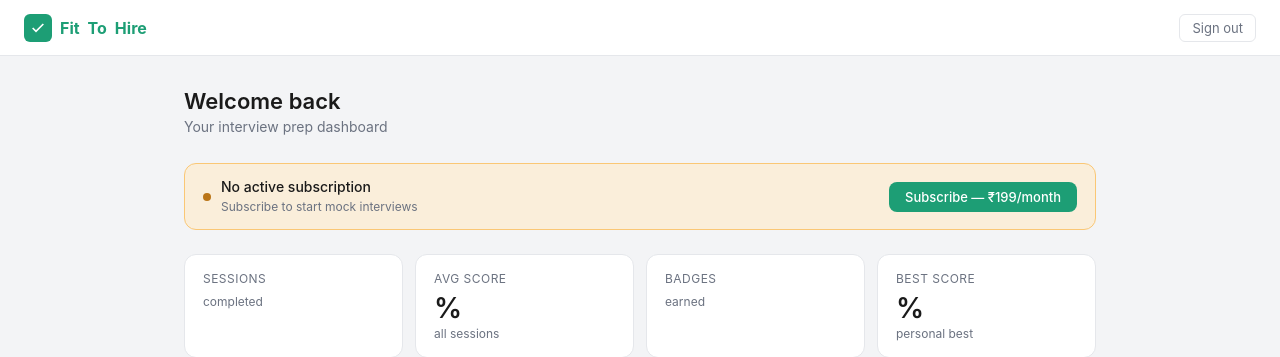
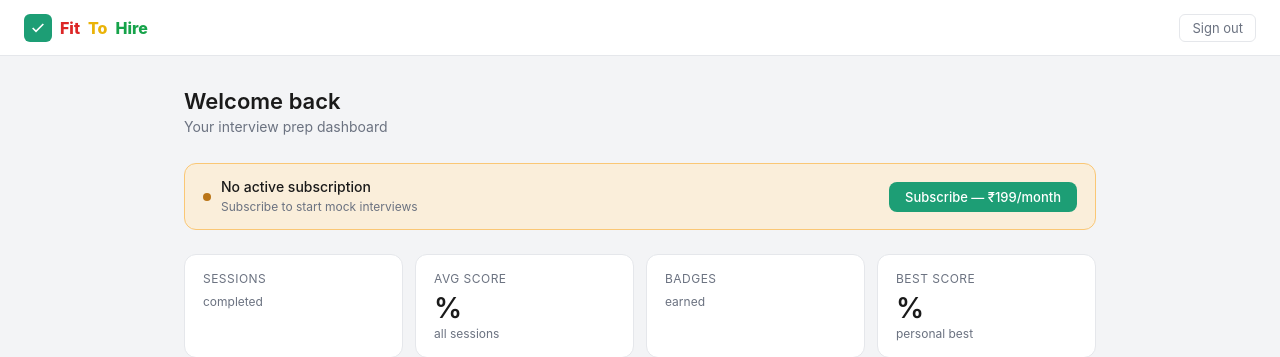
Before and after one commit to AuditDesk/fittohire, a FastAPI app: template app/templates/dashboard/jobseeker.html in a window 1280 px wide. Shown: the top 357 px of the page. Run offline with FastAPI, Linux system fonts and the light colour scheme; the template is opened without the code that fills it, so the values that code supplies are empty.

Commit message:
Update jobseeker.html

```diff
--- a/app/templates/dashboard/jobseeker.html
+++ b/app/templates/dashboard/jobseeker.html
@@ -81,9 +81,9 @@
 
 
 
-    .brand-fit  { color: #DC2626; font-weight: 700; }
-    .brand-to   { color: #EAB308; font-weight: 700; }
-    .brand-hire { color: #16A34A; font-weight: 700; }
+    .brand-fit  { color: #DC2626 !important; font-weight: 800; }
+    .brand-to   { color: #EAB308 !important; font-weight: 800; }
+    .brand-hire { color: #16A34A !important; font-weight: 800; }
   </style>
 </head>
 <body>
```
